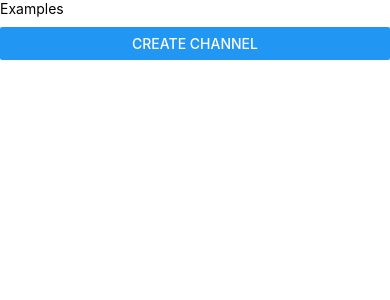
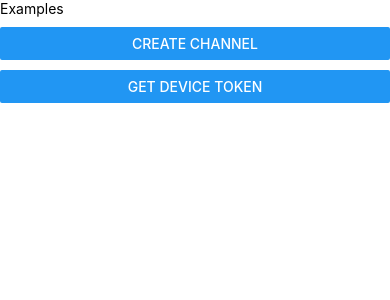
Before and after one commit to cryptoticket/react-native-push-notification, a React Native app in the folder example/: screen / in a window 390 px wide. Shown: the top 300 px of the page. Built offline with nearby package versions, Linux system fonts and the light colour scheme.

Commit message:
feat: add getDeviceToken() method

```diff
--- a/example/App.js
+++ b/example/App.js
@@ -22,6 +22,19 @@ export default class App extends React.Component {
   };
 
   /**
+   * Show device FCM token
+   */
+  onGetDeviceTokenPress = async () => {
+    try {
+      const token = await PushNotificationAndroid.getDeviceToken();
+      Alert.alert("Token", token);
+      console.log(token);
+    } catch(err) {
+      Alert.alert("Error", err);
+    }
+  };
+
+  /**
    * Renders JSX template
    * @return JSX template
    */
@@ -33,6 +46,10 @@ export default class App extends React.Component {
         <View style={{marginTop: 10}} >
           <Button title="Create channel" onPress={this.onCreateChannelPress} />
         </View>
+
+        <View style={{marginTop: 10}} >
+          <Button title="Get device token" onPress={this.onGetDeviceTokenPress} />
+        </View>
       </View>
     );
   }
```
Also changed, not shown: 5 other files (tests, documents, lock files or other folders).
